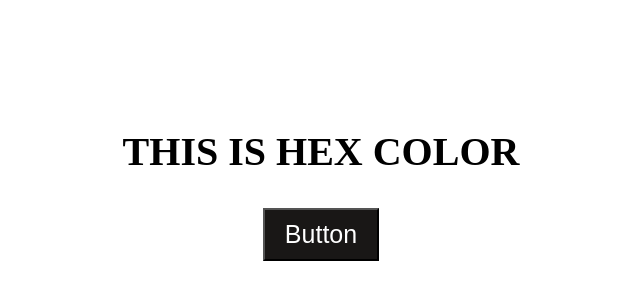
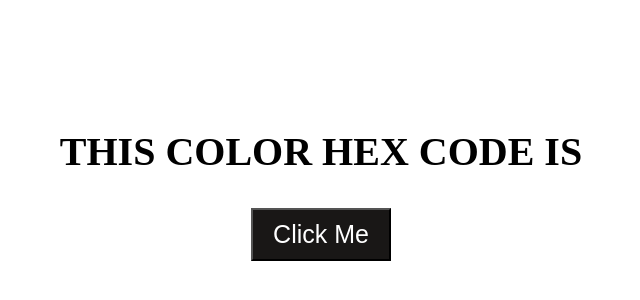
Before and after one commit to iamsonukushwaha/random-color, a plain HTML site: page index.html in a window 1280 px wide. Shown: the part 240-540 px from the top of the page, without its empty margins (319-959 px from the left). Drawn offline with Linux system fonts and the light colour scheme.

Commit message:
Update index.html

```diff
--- a/index.html
+++ b/index.html
@@ -9,8 +9,8 @@
     </head>
 
     <body id="body">
-        <h1>This is hex color <span class="value"></span></h1>
-        <button id="btn">Button</button>
+        <h1>This color hex code is <span class="value"></span></h1>
+        <button id="btn">Click Me</button>
     </body>
 
     <script src="./main.js"></script>
```
